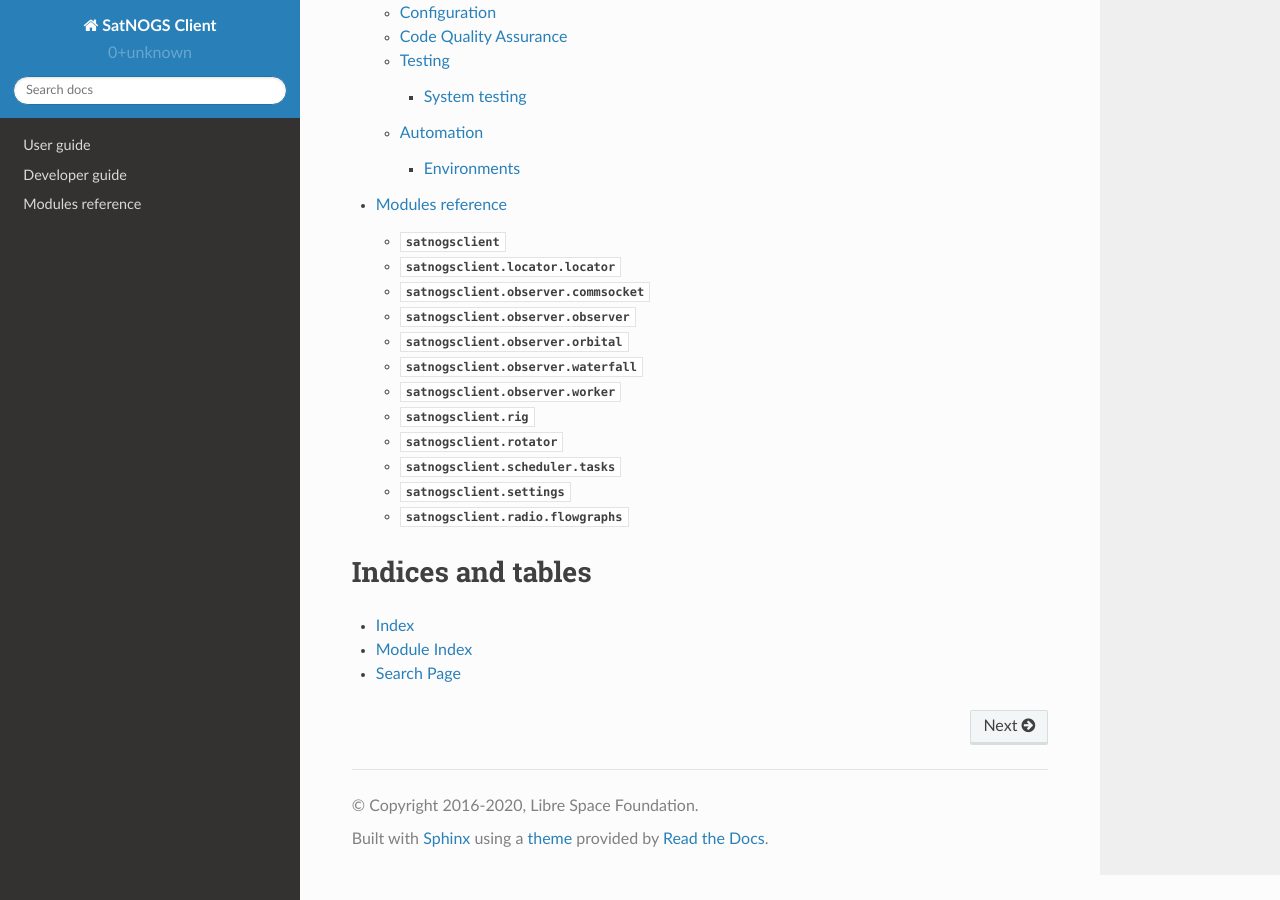
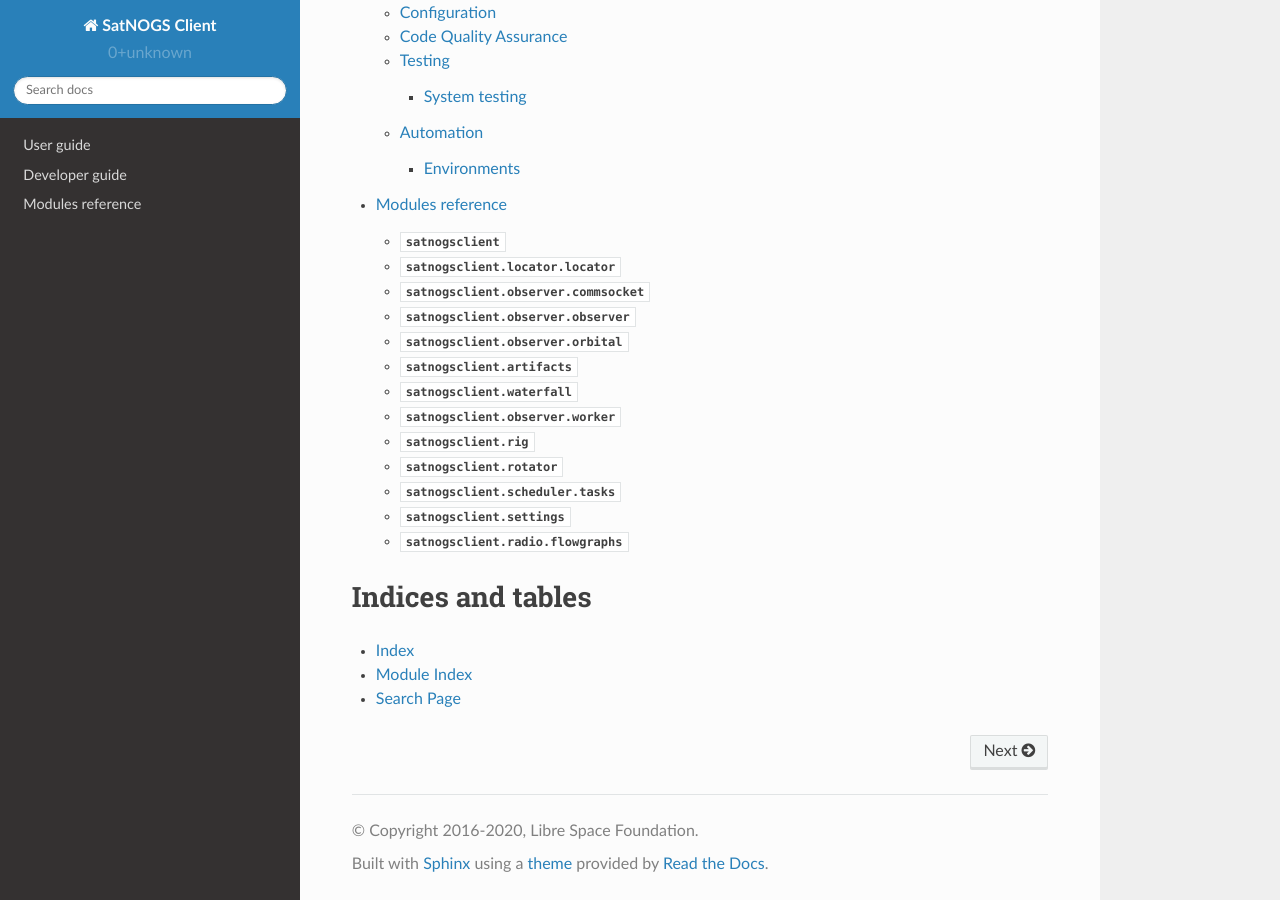
Before and after one commit to yaplik/satnogs-client, a Sphinx documentation site: the page built from docs/index.rst, in a window 1280 px wide and 900 px high, scrolled down 2164 px. Built offline with Sphinx 7.4.7 and the Read the Docs theme 2.0.0, drawn with Linux system fonts in a browser that asks for light colours.

Commit message:
docs: Update modules
Signed-off-by: Vasilis Tsiligiannis <acinonyx@openwrt.gr>

```diff
--- a/docs/modules.rst
+++ b/docs/modules.rst
@@ -31,10 +31,16 @@ Modules reference
 .. automodule:: satnogsclient.observer.orbital
 
 
-:mod:`satnogsclient.observer.waterfall`
----------------------------------------
+:mod:`satnogsclient.artifacts`
+------------------------------
 
-.. automodule:: satnogsclient.observer.waterfall
+.. automodule:: satnogsclient.artifacts
+
+
+:mod:`satnogsclient.waterfall`
+------------------------------
+
+.. automodule:: satnogsclient.waterfall
 
 
 :mod:`satnogsclient.observer.worker`
```
